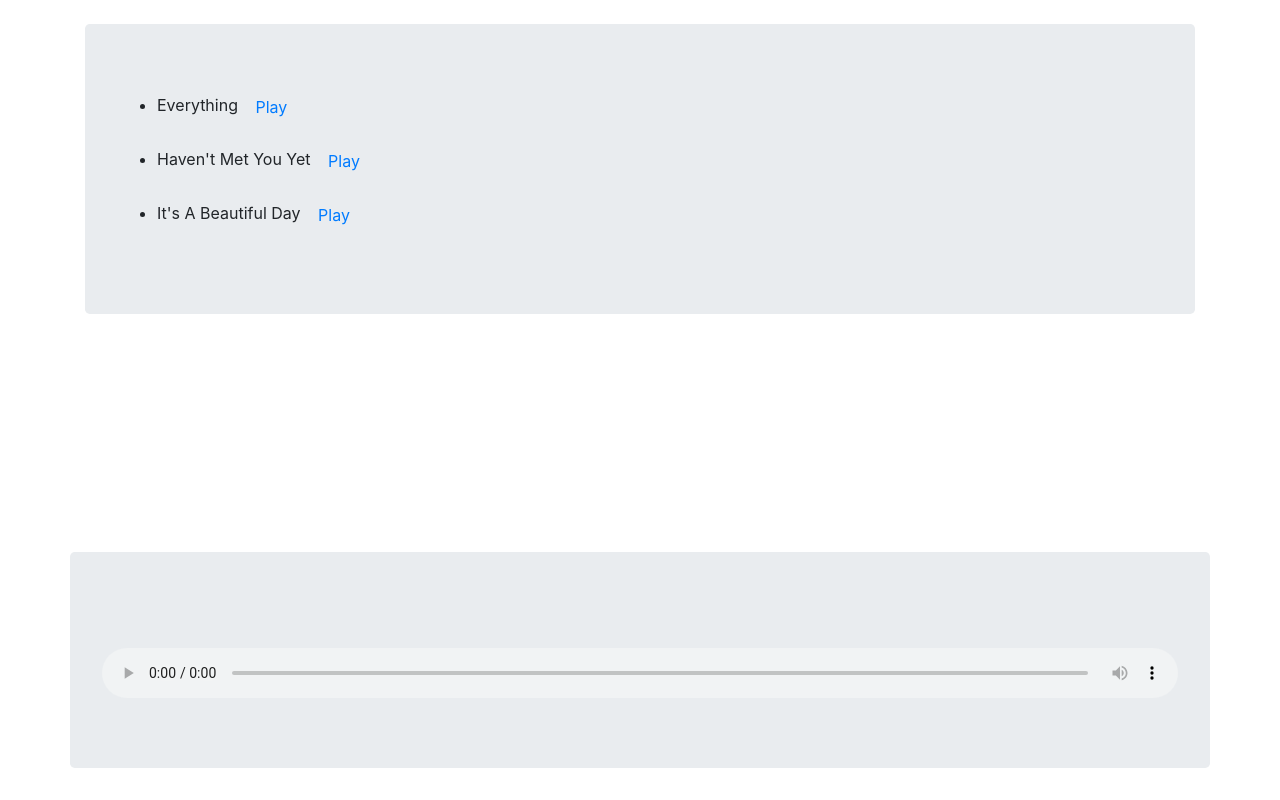
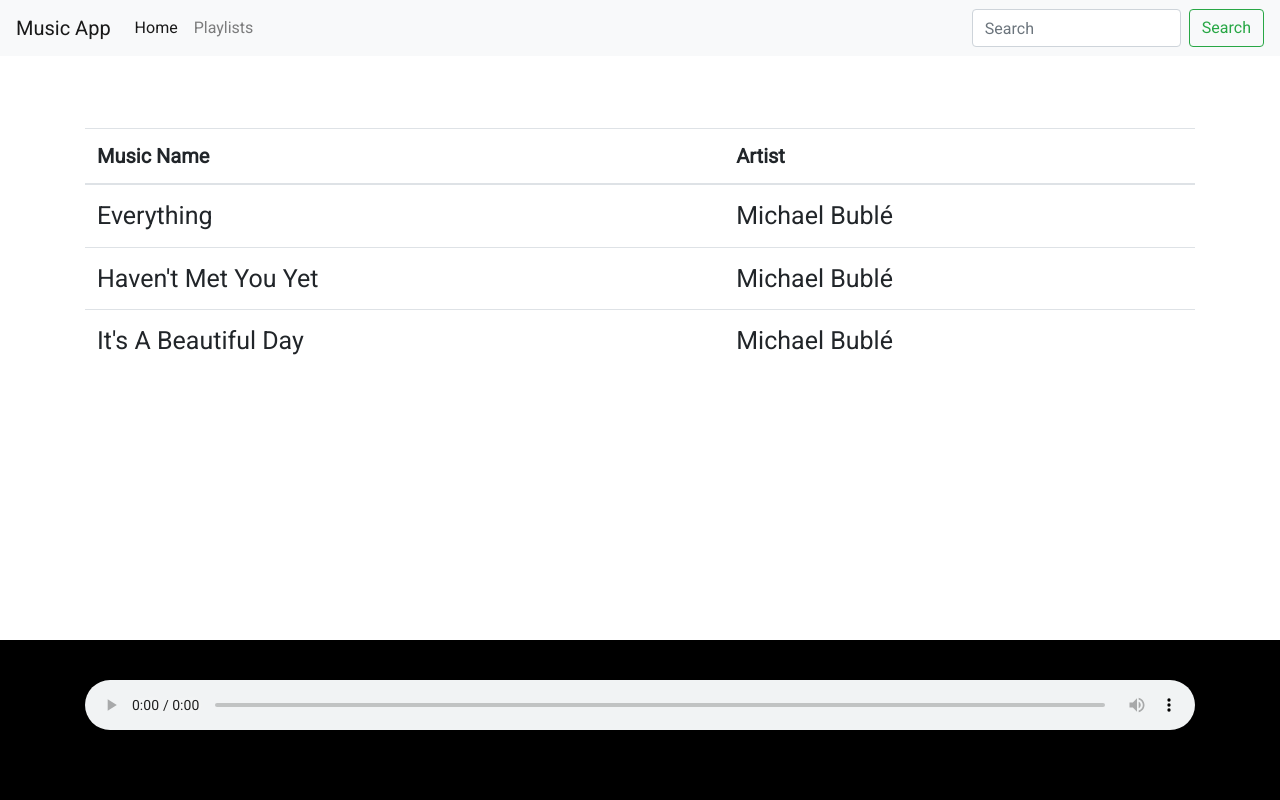
Before and after one commit to gefgu/Music-App, a Django app: page / in a window 1280 px wide. Run offline with Django 3.2, Linux system fonts and the light colour scheme; data comes from the database, SQL or seed files in the repository; both versions use the stored data as it was after the commit; some libraries are stand-ins or nearby versions.

Commit message:
playlists

```diff
--- a/music/admin.py
+++ b/music/admin.py
@@ -1,5 +1,6 @@
 from django.contrib import admin
-from .models import MusicFile
+from .models import MusicFile, Playlist
 
 # Register your models here.
 admin.site.register(MusicFile)
+admin.site.register(Playlist)
--- a/music/models.py
+++ b/music/models.py
@@ -4,10 +4,19 @@ from django.db import models
 class MusicFile(models.Model):
     file = models.FileField(upload_to='musics/')
     name = models.CharField(max_length=120, default="Music Name")
+    artist = models.CharField(max_length=120)
 
     @property
     def formatted_name(self):
         return str(self.name).replace(r"'", r"\'")
 
     def __str__(self):
-        return str(self.name)
+        return str(self.name) + "\t-\t" + str(self.artist)
+
+
+class Playlist(models.Model):
+    name = models.CharField(max_length=120)
+    musics = models.ManyToManyField(MusicFile)
+
+    def __str__(self):
+        return self.name
--- /dev/null
+++ b/music/static/music/style.css
@@ -0,0 +1,29 @@
+div.musicPlayer, div.fixed-bottom {
+  width: 100%;
+  background-color: black;
+  height: 20%;
+  color: white;
+}
+
+#artistPlayed {
+  font-style: italic;
+}
+
+#musicPlayed {
+  font-size: 2em;
+  font-weight: bold;
+}
+
+.music-row {
+  cursor: pointer;
+}
+
+tr *{
+  font-size: 1.25em;
+  margin-bottom: 0;
+  padding-bottom: 0;
+}
+
+body {
+  font-family: 'Roboto', sans-serif;
+}
--- /dev/null
+++ b/music/templates/music/base.html
@@ -0,0 +1,79 @@
+<!DOCTYPE html>
+<html lang="en" dir="ltr">
+  <head>
+    <meta charset="utf-8">
+    <title>Music App</title>
+    <link rel="stylesheet" href="https://stackpath.bootstrapcdn.com/bootstrap/4.4.1/css/bootstrap.min.css" integrity="sha384-Vkoo8x4CGsO3+Hhxv8T/Q5PaXtkKtu6ug5TOeNV6gBiFeWPGFN9MuhOf23Q9Ifjh" crossorigin="anonymous">
+    <link href="https://fonts.googleapis.com/css?family=Roboto&display=swap" rel="stylesheet">
+    <script src="https://code.jquery.com/jquery-3.4.1.slim.min.js" integrity="sha384-J6qa4849blE2+poT4WnyKhv5vZF5SrPo0iEjwBvKU7imGFAV0wwj1yYfoRSJoZ+n" crossorigin="anonymous"></script>
+<script src="https://cdn.jsdelivr.net/npm/popper.js@1.16.0/dist/umd/popper.min.js" integrity="sha384-Q6E9RHvbIyZFJoft+2mJbHaEWldlvI9IOYy5n3zV9zzTtmI3UksdQRVvoxMfooAo" crossorigin="anonymous"></script>
+<script src="https://stackpath.bootstrapcdn.com/bootstrap/4.4.1/js/bootstrap.min.js" integrity="sha384-wfSDF2E50Y2D1uUdj0O3uMBJnjuUD4Ih7YwaYd1iqfktj0Uod8GCExl3Og8ifwB6" crossorigin="anonymous"></script>
+    {% load static %}
+    <link rel="stylesheet" href="{% static "music/style.css" %}">
+  </head>
+  <body>
+  </body>
+
+  <nav class="navbar navbar-expand-lg navbar-light bg-light">
+    <a class="navbar-brand" href="{% url 'music:index' %}">Music App</a>
+    <button class="navbar-toggler" type="button" data-toggle="collapse" data-target="#navbarSupportedContent" aria-controls="navbarSupportedContent" aria-expanded="false" aria-label="Toggle navigation">
+      <span class="navbar-toggler-icon"></span>
+    </button>
+
+    <div class="collapse navbar-collapse" id="navbarSupportedContent">
+      <ul class="navbar-nav mr-auto">
+        <li class="nav-item active">
+          <a class="nav-link" href="{% url 'music:index' %}">Home<span class="sr-only">(current)</span></a>
+        </li>
+        <li class="nav-item">
+          <a class="nav-link" href="{% url 'music:playlists' %}">Playlists</a>
+        </li>
+      </ul>
+      <form class="form-inline my-2 my-lg-0">
+        <input class="form-control mr-sm-2" type="search" placeholder="Search" aria-label="Search">
+        <button class="btn btn-outline-success my-2 my-sm-0" type="submit">Search</button>
+      </form>
+    </div>
+  </nav>
+
+  {% block content %}
+
+  {% endblock content %}
+
+  <script type="text/javascript">
+    function playMusic(path, name, artist) {
+      var playerSource = document.getElementById("musicPlayerSource");
+      var musicName = document.getElementById("musicPlayed");
+      var musicArtist = document.getElementById("artistPlayed");
+      var musicPlayer = document.getElementById("musicPlayer");
+
+      console.log(playMusic.caller);
+      document.getElementById("hiddenMusicPlayed").innerHTML = playMusic.caller;
+
+      musicPlayer.pause();
+
+      musicName.innerHTML = name;
+      musicArtist.innerHTML = artist;
+      playerSource.setAttribute("src", path);
+      musicPlayer.load();
+    }
+
+    function endMusic() {
+      var trList = document.getElementsByClassName("music-row");
+      var randomNumber = null;
+
+      while (true) {
+        randomNumber = Math.floor(Math.random() * trList.length);
+        console.log(randomNumber);
+
+        var randomSource = String(trList[randomNumber].onclick);
+        var sourcePlayed = String(document.getElementById("hiddenMusicPlayed").innerHTML)
+
+        if (randomSource != sourcePlayed) {
+          trList[randomNumber].click();
+          return
+        }
+      }
+    }
+  </script>
+</html>
--- a/music/templates/music/index.html
+++ b/music/templates/music/index.html
@@ -1,42 +1,49 @@
-<!DOCTYPE html>
-<html lang="en" dir="ltr">
-  <head>
-    <meta charset="utf-8">
-    <title>Music App</title>
-    <link rel="stylesheet" href="https://stackpath.bootstrapcdn.com/bootstrap/4.4.1/css/bootstrap.min.css" integrity="sha384-Vkoo8x4CGsO3+Hhxv8T/Q5PaXtkKtu6ug5TOeNV6gBiFeWPGFN9MuhOf23Q9Ifjh" crossorigin="anonymous">
-  </head>
-  <body>
-    <br>
+{% extends 'music/base.html' %}
+
+{% block content %}
+    <br><br><br>
+
     <div class="container">
-      <div class="jumbotron">
-        <ul>
-        {% for music in musics %}
-          <li>
-            <p>{{ music }} <button type="button" name="button" class="btn btn-link" onclick="playMusic('media/{{music.file}}', '{{ music.formatted_name }}')">Play</button></p>
-          </li>
-        {% endfor %}
-        </ul>
-      </div>
+      {% if playlist %}
+        <h2>{{ playlist.name }}</h2>
+        <br>
+      {% endif %}
+      <table class="table table-hover">
+        <thead>
+          <th>Music Name</th>
+          <th>Artist</th>
+        </thead>
+        <tbody>
+          {% if playlist %}
+            {% for music in playlist.musics.all %}
+              <tr onclick="playMusic('{{music.file.url}}', '{{ music.formatted_name }}', '{{ music.artist }}')" class="music-row">
+                <td><p class="listing-music-name">{{ music.name }}</p></td>
+                <td><p>{{ music.artist }}</p></td>
+              </tr>
+            {% endfor %}
+          {% else %}
+            {% for music in musics %}
+              <tr onclick="playMusic('{{music.file.url}}', '{{ music.formatted_name }}', '{{ music.artist }}')" class="music-row">
+                <td><p class="listing-music-name">{{ music.name }}</p></td>
+                <td><p>{{ music.artist }}</p></td>
+              </tr>
+            {% endfor %}
+          {% endif %}
+        </tbody>
+      </table>
     </div>
 
-    <div class="fixed-bottom container jumbotron">
+
+    <!-- Black bottom -->
+    <div class="fixed-bottom"></div>
+
+    <div class="fixed-bottom container musicPlayer">
+      <br>
       <h4 id="musicPlayed"></h4>
-      <br>
-      <audio id="musicPlayer" controls="controls" style="width: 100%; height: 50px;" autoplay><source id="musicPlayerSource" type="audio/mp3"/></audio>
+      <p id="artistPlayed" class="lead"></p>
+      <audio id="musicPlayer" controls style="width: 100%; height: 50px;" autoplay onended="endMusic()"><source id="musicPlayerSource" type="audio/mp3"/></audio>
+      <p id="hiddenMusicPlayed" style="display: none;"></p>
+      <br><br><br>
     </div>
-  </body>
 
-  <script type="text/javascript">
-    function playMusic(path, name) {
-      var playerSource = document.getElementById("musicPlayerSource");
-      var musicName = document.getElementById("musicPlayed");
-      var musicPlayer = document.getElementById("musicPlayer");
-
-      musicPlayer.pause();
-
-      musicName.innerHTML = name;
-      playerSource.setAttribute("src", path);
-      musicPlayer.load();
-    }
-  </script>
-</html>
+{% endblock content %}
--- a/music/urls.py
+++ b/music/urls.py
@@ -1,6 +1,9 @@
 from django.urls import path
 from . import views
 
+app_name = "music"
 urlpatterns = [
-    path('', views.MusicFileListView.as_view()),
+    path('', views.MusicFileListView.as_view(), name="index"),
+    path('playlists/', views.PlaylistListView.as_view(), name="playlists"),
+    path('playlist/<int:pk>', views.PlaylistDetailView.as_view(), name="playlist_detail")
 ]
--- a/music/views.py
+++ b/music/views.py
@@ -1,9 +1,20 @@
 from django.shortcuts import render
 from django.views.generic import ListView
-from .models import MusicFile
+from django.views.generic.detail import DetailView
+from .models import MusicFile, Playlist
 
 # Create your views here.
 class MusicFileListView(ListView):
     model = MusicFile
     context_object_name = 'musics'
     template_name = 'music/index.html'
+
+class PlaylistListView(ListView):
+    model = Playlist
+    context_object_name = "playlists"
+    template_name = 'music/playlists.html'
+
+class PlaylistDetailView(DetailView):
+    model = Playlist
+    template_name = 'music/index.html'
+    context_object_name = "playlist"
--- a/music_app/urls.py
+++ b/music_app/urls.py
@@ -15,13 +15,14 @@ Including another URLconf
 """
 from django.contrib import admin
 from django.urls import path, include
-from django.conf import settings
-from django.conf.urls.static import static
+from . import settings
+from django.contrib.staticfiles.urls import static
+from django.contrib.staticfiles.urls import staticfiles_urlpatterns
 
 urlpatterns = [
     path('admin/', admin.site.urls),
     path('', include('music.urls')),
 ]
 
-if settings.DEBUG:
-    urlpatterns += static(settings.MEDIA_URL, document_root=settings.MEDIA_ROOT)
+urlpatterns += staticfiles_urlpatterns()
+urlpatterns += static(settings.MEDIA_URL, document_root=settings.MEDIA_ROOT)
```
Also changed, not shown: music/templates/music/playlists.html (added, +16 -0 lines), README.md, db.sqlite3, music/migrations/0003_musicfile_artist.py (added), music/migrations/0004_playlist.py (added).
